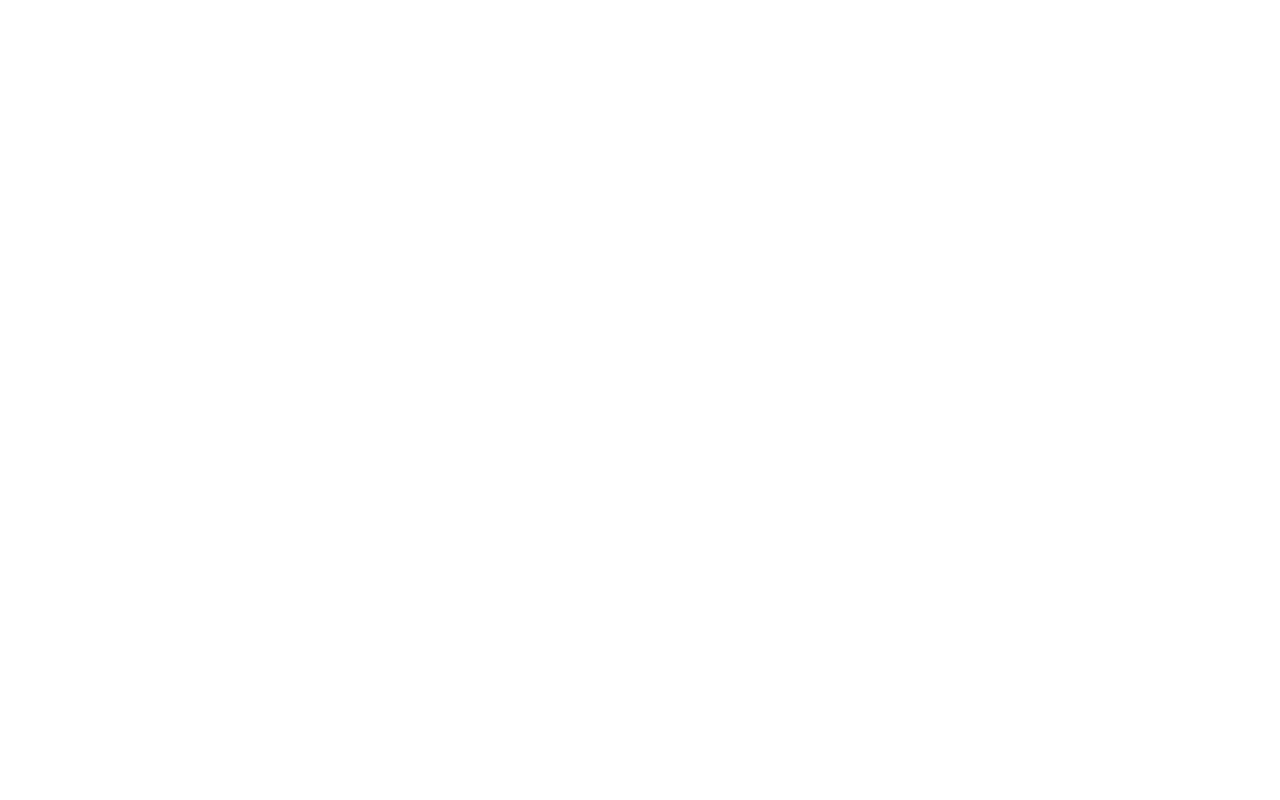
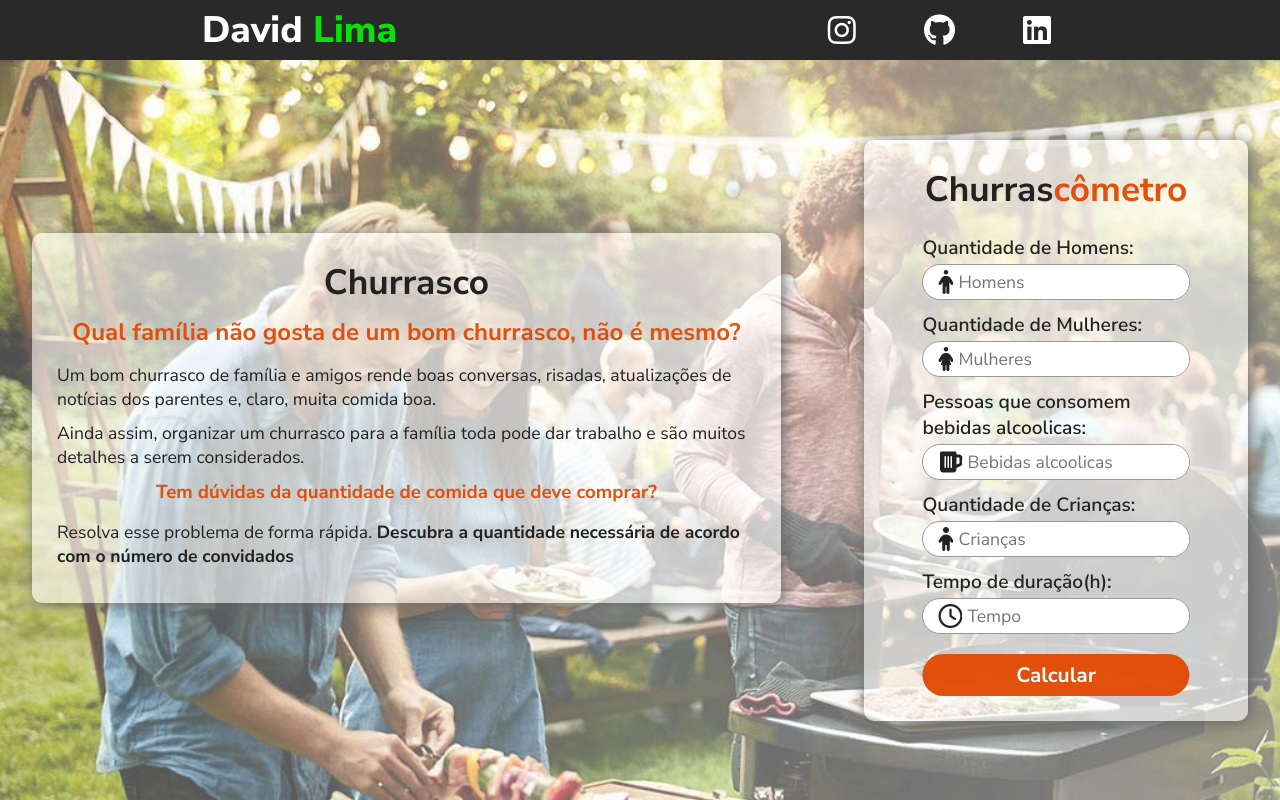
Before and after one commit to SilvaDavidLima/Churrascometro, a plain HTML site: page index.html in a window 1280 px wide. Drawn offline with Linux system fonts and the light colour scheme.

Commit message:
adicionando css e javascript
projeto finalizado com responsividade

```diff
--- a/css/style.css
+++ b/css/style.css
@@ -0,0 +1,246 @@
+@import url('https://fonts.googleapis.com/css2?family=Nunito+Sans:wght@200;300;400;600;700;800&display=swap');
+
+*{
+    margin: 0;
+    padding: 0;
+    box-sizing: border-box;
+    font-family: 'Nunito Sans', sans-serif;
+    color: #222;
+}
+
+header.self{
+    height: 60px;
+    background-color: rgba(8, 8, 8, 0.861);
+    text-align: center;
+    display: flex;
+    justify-content: space-around;
+    align-items: center;
+}
+
+.self h1{
+    padding: 5px;
+    font-size: 2.3em;
+    font-weight: 800;
+    color: white;
+    cursor: pointer;
+}
+
+.self span{
+    color: rgb(8, 226, 8);
+}
+
+.self ul.social-midia{
+    list-style: none;
+}
+
+.social-midia li{
+    display: inline-block;
+    margin: 0 25px;
+}
+
+.social-midia a{
+    text-decoration: none;
+}
+
+.social-midia i{
+    font-size: 2em;
+    padding: 7px;
+    color: white;
+}
+
+.social-midia i.fa-instagram:hover{
+    border-radius: 20%;
+    background: radial-gradient(circle at 33% 100%, #fed373 4%, #f15245 30%, #d92e7f 62%, #9b36b7 85%, #515ecf)
+}
+
+.social-midia i.fa-github:hover{
+    border-radius: 20%;
+    color: black;
+    background: white;
+}
+
+.social-midia i.fa-linkedin:hover{
+    border-radius: 20%;
+    color:  #0e76a8;
+    background: white;
+}
+
+main.container{
+    max-width: 1360px;
+    height: calc(100vh - 60px);
+    margin: auto;
+    display: flex;
+    justify-content: center;
+    align-items: center;
+    flex-wrap: wrap;
+    background: linear-gradient(to right, rgba(255, 255, 255, 0.3), rgba(255, 255, 255, 0.5)), url("../imagens/bg.jpeg"), no-repeat ;
+    background-size: cover;
+    overflow: hidden;
+}
+
+div.card{
+    box-shadow: 2px 2px 15px #666;
+    border-radius: 10px;
+    background: rgba(255, 255, 255, 0.6);
+    padding: 25px;
+}
+
+div.card h1{
+    font-size: 2.2em;
+    font-weight: bold;
+    text-align: center;
+    margin-bottom: 10px;
+}
+
+main.container div.text-result{
+    width: 65%;
+    display: flex;
+    flex-direction: column;
+    justify-content: center;
+}
+
+
+main.container div.text-info{
+    max-width: 90%;
+    margin-bottom: 25px;
+}
+
+.text-info h2, h3{
+    text-align: center;
+    color: rgba(225, 74, 4, 0.961);
+    margin-bottom: 15px;
+}
+
+.text-info p{
+    font-size: 1.1em;
+    font-weight: 400;
+    margin-bottom: 10px;
+}
+
+main.container div.result{
+    max-width: 90%;
+    display: none;
+    font-size: 1.15em;
+}
+
+div.result h4{
+    text-align: center;
+}
+
+div.result span{
+    font-size: 1.1em;
+    color: rgba(225, 74, 4, 0.961);
+}
+
+
+main.container div.churrascometro{
+    max-width: 30%;
+    max-height: 97%;
+}
+
+.churrascometro span{
+    color: rgba(225, 74, 4, 0.961);
+}
+
+.churrascometro form p{
+    max-width: 80%;
+    font-size: 1.2em;
+    font-weight: 600;
+    margin: auto;
+    padding: 12px 0 3px;
+}
+
+.churrascometro form div{
+    max-width: 80%;
+    margin: auto;
+    display: flex;
+    justify-content: end;
+    align-items: center;
+    border: 1px solid #999;
+    border-radius: 30px;
+    background: white;
+}
+
+.churrascometro div input{
+    width: 100%;
+    font-size: 1.1em;
+    border: none;
+    border-radius: 30px;
+    padding: 5px;
+}
+
+.churrascometro div input:focus{
+    box-shadow: 0 0 0 0;
+    outline: 0;
+}
+
+.churrascometro div i{
+    margin-left: 15px;
+    font-size: 1.5em;
+}
+
+.churrascometro button{
+    width: 80%;
+    margin: 20px 50% 0;
+    transform: translateX(-50%);
+    font-size: 1.3em;
+    font-weight: bold;
+    padding: 7px;
+    color: white;
+    background: rgba(225, 74, 4, 0.961);
+    border: none;
+    border-radius: 30px;
+}
+
+.churrascometro button:hover{
+    background: rgba(158, 51, 1, 0.961);
+}
+
+@media screen and (max-width: 500px) {
+
+    body{
+        font-size: 0.75em;
+    }
+
+    header.self{
+        display: block;
+        height: 80px;
+    }
+
+    header.self h1{
+        font-size: 1.5em;
+    }
+
+}
+
+
+@media screen and (max-width: 1000px){
+
+    body{
+        font-size: 0.9em;
+    }
+
+    main.container{
+        width: 100%;
+        height: 100%;
+        flex-direction: column;
+        flex-wrap: nowrap;
+        overflow-y: auto;
+    }
+
+    main.container div.text-result{
+        width: 100%;
+    }
+
+    main.container div.text-info, div.result{
+        max-width: 90%;
+        display: block;
+        margin: 20px auto;
+    }
+
+    main.container div.churrascometro{
+        max-width: 90%;
+        margin: 25px 0;
+    }
+
+}
--- a/index.html
+++ b/index.html
@@ -3,9 +3,92 @@
 <head>
     <meta charset="UTF-8">
     <meta name="viewport" content="width=device-width, initial-scale=1.0">
+    <link rel="stylesheet" href="./css/style.css">
     <title>Churrascômetro</title>
 </head>
 <body>
 
+    <header class="self">
+        <h1>David <span>Lima</span></h1>
+        <ul class="social-midia">
+            <li><a href="#"><i class="fa-brands fa-instagram"></i></a></li>
+            <li><a href="#"><i class="fa-brands fa-github"></i></a></li>
+            <li><a href="#"><i class="fa-brands fa-linkedin"></i></a></li>
+        </ul><!--social-midia-->
+    </header><!--self-->
+
+    <main class="container">
+
+        <div class="text-result">
+            <div class="text-info card">
+                <h1>Churrasco</h1>
+                <h2>Qual família não gosta de um bom churrasco, não é mesmo?</h2>
+
+                <p>Um bom churrasco de família e amigos rende boas conversas, risadas, atualizações de notícias dos parentes e, claro, muita comida boa.</p>
+
+                <p>Ainda assim, organizar um churrasco para a família toda pode dar trabalho e são muitos detalhes a serem considerados.</p>
+
+                <h3>Tem dúvidas da quantidade de comida que deve comprar?</h3>
+
+                <p>Resolva esse problema de forma rápida. <strong> Descubra a quantidade necessária de acordo com o número de convidados</strong></p>
+
+            </div><!--text-info-->
+
+            <div class="result card">
+                <h3>A quantidade necessária para o seu Churrasco é:</h3>
+                <h4>
+                    <i class="fa-solid fa-drumstick-bite"></i>Serão necessários <span id="carne"></span> de Carne.
+                </h4>
+                <h4>
+                     <i class="fa-solid fa-beer-mug-empty"></i>
+                    Serão necessárias <span id="alcool"></span>  de Cerveja.
+                </h4>
+                <h4>
+                    <i class="fa-solid fa-bottle-water"></i>
+                    Serão necessários <span id="bebidas"></span>  de bebidas.
+                </h4>
+            </div><!--result-->
+        </div><!--text-result-->
+
+        <div class="churrascometro card">
+
+            <h1>Churras<span>cômetro</span></h1>
+
+            <form action="GET">
+                <p>Quantidade de Homens:</p>
+                <div>
+                    <i class="fa-solid fa-person"></i>
+                    <input id="homem" type="number" placeholder="Homens" min="1">
+                </div>
+                <p>Quantidade de Mulheres:</p>
+                <div>
+                    <i class="fa-solid fa-person-dress"></i>
+                    <input id="mulher" type="number" placeholder="Mulheres" min="1">
+                </div>
+                <p>Pessoas que consomem bebidas alcoolicas:</p>
+                <div>
+                    <i class="fa-solid fa-beer-mug-empty"></i>
+                    <input id="bebidaAlcoolica" type="number" placeholder="Bebidas alcoolicas" min="1">
+                </div>
+                <p>Quantidade de Crianças:</p>
+                <div>
+                    <i class="fa-solid fa-child"></i>
+                    <input id="crianca" type="number" placeholder="Crianças" min="1">
+                </div>
+                <p>Tempo de duração(h):</p>
+                <div>
+                    <i class="fa-regular fa-clock"></i>
+                    <input id="duracao" type="number" placeholder="Tempo" min="1">
+                </div>
+            </form>
+            <button onclick="calc()">Calcular</button>
+
+        </div><!--churrascometro-->
+
+    </main><!--container-->
+
+
+    <script src="./javascript/script.js"></script>
+    <script src="https://kit.fontawesome.com/4d696a0b36.js" crossorigin="anonymous"></script>
 </body>
 </html>
--- a/javascript/script.js
+++ b/javascript/script.js
@@ -0,0 +1,61 @@
+// Fornece a quantidade de pessoas diferenciando o sexo e se é adulto ou criança e escolhendo o tipo da carne e se consomem alcool ou não.
+
+// Carne - H = 500g, M = 350g por pessoa + de 6h - H = 800g, M = 650g
+// Cerveja - H = 1200ml, M = 800ml por Pessoa + 6h - H = 2000ml, M = 1500ml
+// Refrigerante/água - 1000 ml por pessoa + 6h - 1500ml
+
+// Crianças valem por 0,5
+
+
+
+function calc(){
+
+    let homensValor = parseFloat(document.getElementById("homem").value);
+    let mulheresValor = parseFloat(document.getElementById("mulher").value);
+    let alcoolValor = parseFloat(document.getElementById("bebidaAlcoolica").value);
+    let criancasValor = parseFloat(document.getElementById("crianca").value);
+    let duracaoValor = parseFloat(document.getElementById("duracao").value);
+
+    let result = document.getElementsByClassName("result")[0];
+    let resultCarne = document.getElementById("carne");
+    let resultAlcool = document.getElementById("alcool");
+    let resultBebidas = document.getElementById("bebidas");
+
+    if(duracaoValor <= 6){
+        let homemMult = (homensValor * 500) / 1000;
+        let mulherMult = (mulheresValor * 350) / 1000;
+        let alcoolMult = Math.ceil((alcoolValor * 1000) / 350);
+        let criancaMult = homemMult / 2;
+        let bebidasMult = homensValor + mulheresValor + (criancasValor / 2);
+
+        let carne = homemMult + mulherMult + criancaMult;
+
+
+        let salvar = [carne, alcoolMult, bebidasMult];
+
+        localStorage.setItem("resultado", JSON.stringify(salvar));
+    }
+    else{
+        let homemMult = (homensValor * 800) / 1000;
+        let mulherMult = (mulheresValor * 650) / 1000;
+        let alcoolMult = Math.ceil((alcoolValor * 1500) / 350);
+        let criancaMult = homemMult / 2;
+        let bebidasMult = homensValor + mulheresValor + (criancasValor / 2);
+
+        let carne = homemMult + mulherMult + criancaMult;
+
+
+        let salvar = [carne, alcoolMult, bebidasMult];
+
+        localStorage.setItem("resultado", JSON.stringify(salvar));
+    }
+
+    result.style.display = "block";
+
+    let resultValor = JSON.parse(localStorage.getItem("resultado"));
+
+    resultCarne.innerHTML = resultValor[0] + "Kg";
+    resultAlcool.innerHTML = resultValor[1] + " latas";
+    resultBebidas.innerHTML = resultValor[2] + " litros";
+
+}
```
Also changed, not shown: imagens/bg.jpeg (added).
